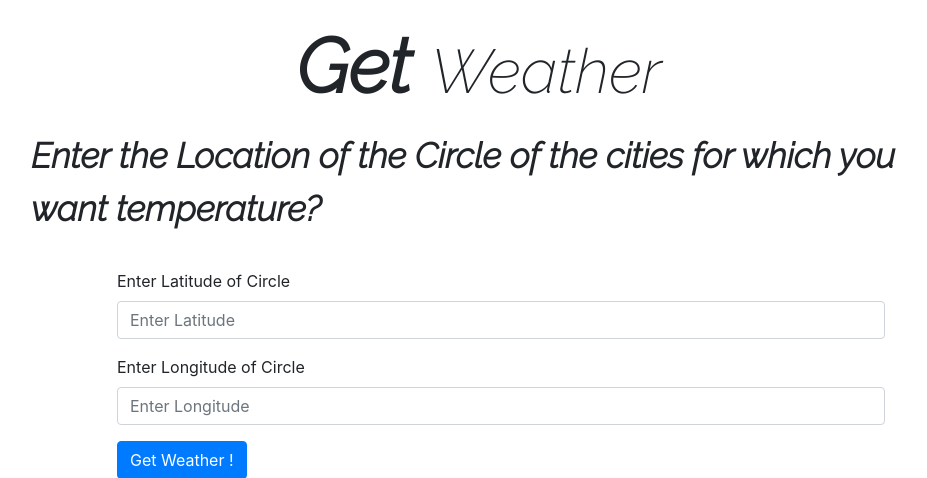
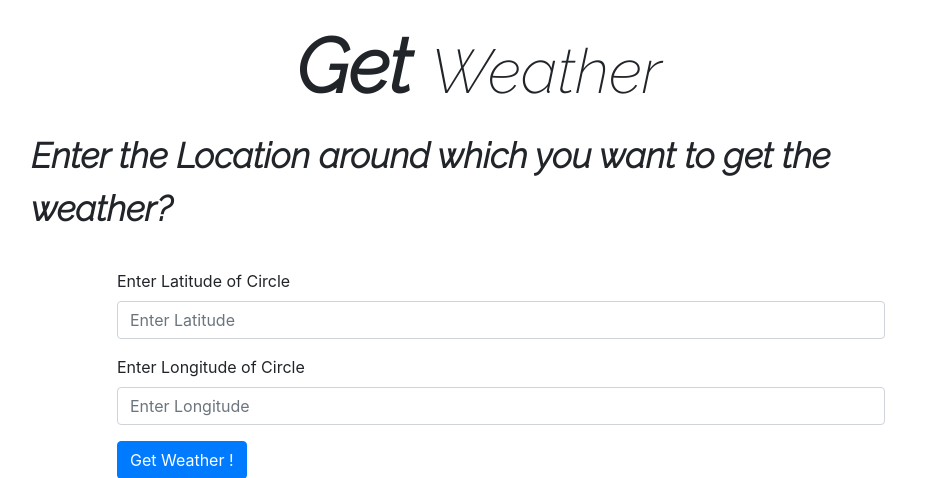
Before and after one commit to parthgpta/task_01, a Django app: page / in a window 1280 px wide. Shown: the top 478 px of the page, without its empty margins (139-1066 px from the left). Run offline with Django 3.2, Linux system fonts and the light colour scheme; some libraries are stand-ins or nearby versions.

Commit message:
Update home.html

```diff
--- a/accounts/templates/home.html
+++ b/accounts/templates/home.html
@@ -13,7 +13,7 @@
 	</div>
 
 	<div class="card-new-05">
-		<div class="card-new-5-txt">Enter the Location of the Circle of the cities for which you want temperature?
+		<div class="card-new-5-txt">Enter the Location around which you want to get the weather?
 		</div><br>
 	</div>
 
```
